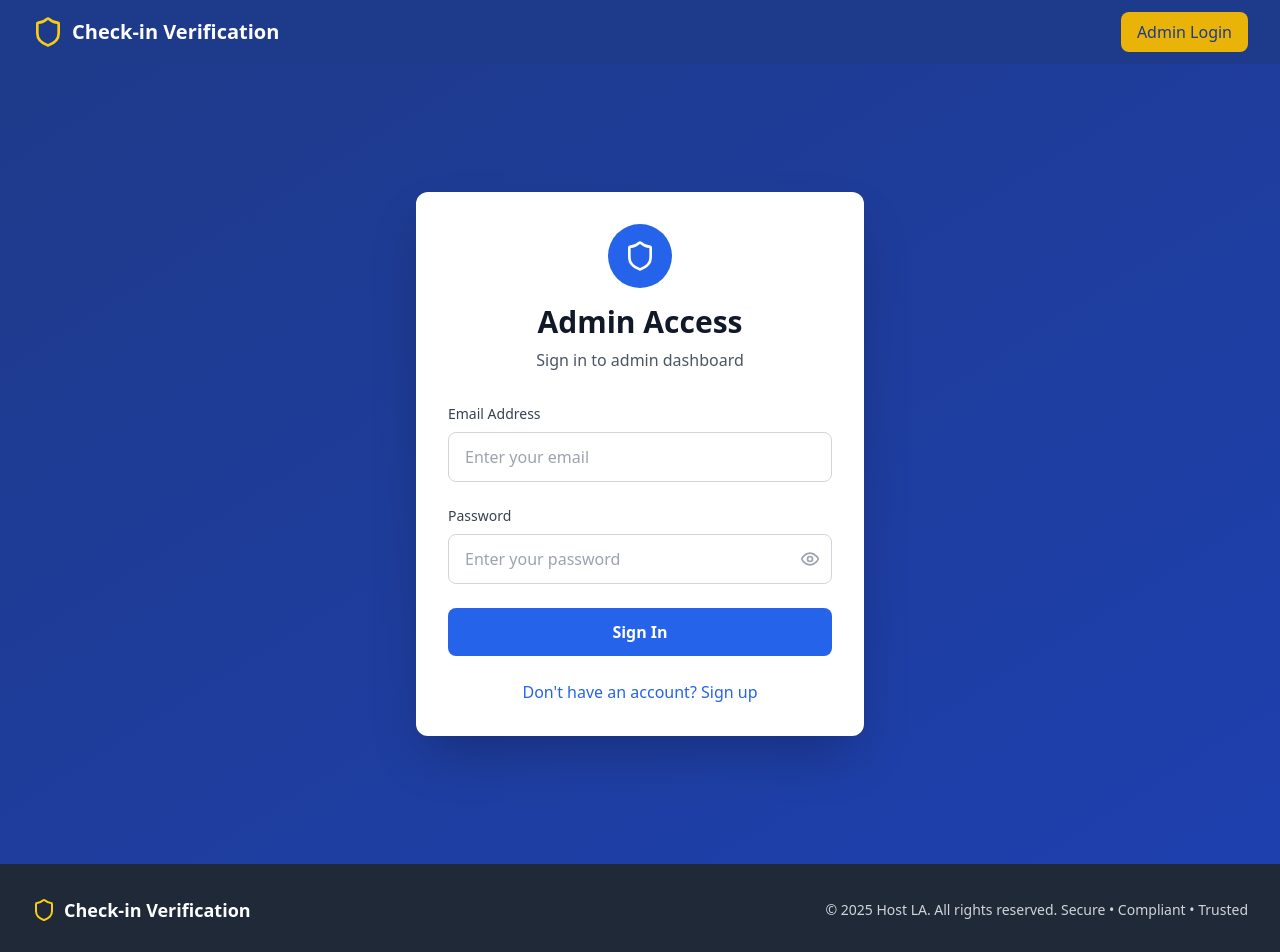
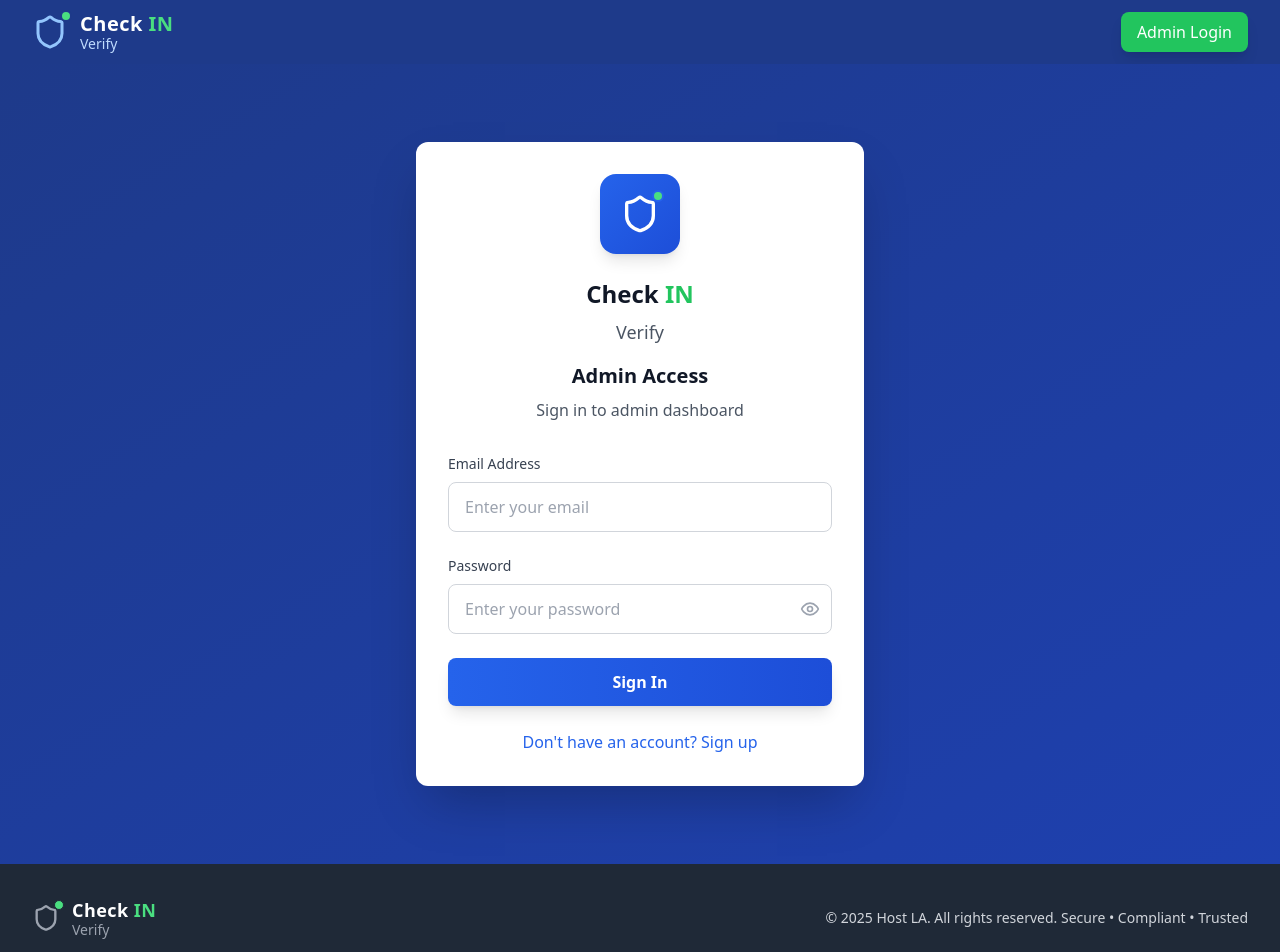
Before and after one commit to SIRXIII/CheckVerify, a React (Vite) app: page /admin/login in a window 1280 px wide. Shown: the top 952 px of the page. Built offline with nearby package versions, Linux system fonts and the light colour scheme; no server answers.

Commit message:
Update Logo to Check IN Verify with Modern Professional Styling

```diff
--- a/index.html
+++ b/index.html
@@ -4,7 +4,7 @@
     <meta charset="UTF-8" />
     <link rel="icon" type="image/svg+xml" href="/vite.svg" />
     <meta name="viewport" content="width=device-width, initial-scale=1.0" />
-    <title>Check-in Verification - Secure Hotel Document Upload</title>
+    <title>Check IN Verify - Secure Hotel Document Upload</title>
     <meta name="description" content="Secure document verification and payment consent for hotel check-in. Upload your ID and credit card safely." />
   </head>
   <body>
--- a/src/components/Footer.tsx
+++ b/src/components/Footer.tsx
@@ -6,9 +6,15 @@ export function Footer() {
     <footer className="bg-gray-800 text-white py-8">
       <div className="max-w-7xl mx-auto px-4 sm:px-6 lg:px-8">
         <div className="flex flex-col md:flex-row justify-between items-center">
-          <div className="flex items-center space-x-2 mb-4 md:mb-0">
-            <Shield className="h-6 w-6 text-yellow-400" />
-            <span className="text-lg font-semibold">Check-in Verification</span>
+          <div className="flex items-center space-x-3 mb-4 md:mb-0">
+            <div className="relative">
+              <Shield className="h-7 w-7 text-gray-400" />
+              <div className="absolute -top-1 -right-1 w-2.5 h-2.5 bg-green-400 rounded-full border border-gray-800"></div>
+            </div>
+            <div className="flex flex-col leading-tight">
+              <span className="text-lg font-bold tracking-wide">Check <span className="text-green-400">IN</span></span>
+              <span className="text-sm font-medium text-gray-400 -mt-1">Verify</span>
+            </div>
           </div>
           <div className="text-sm text-gray-300">
             © 2025 Host LA. All rights reserved. Secure • Compliant • Trusted
--- a/src/components/Header.tsx
+++ b/src/components/Header.tsx
@@ -20,9 +20,15 @@ export function Header() {
     <header className="bg-blue-900 text-white shadow-lg">
       <div className="max-w-7xl mx-auto px-4 sm:px-6 lg:px-8">
         <div className="flex justify-between items-center h-16">
-          <Link to="/" className="flex items-center space-x-2 hover:opacity-80 transition-opacity">
-            <Shield className="h-8 w-8 text-yellow-400" />
-            <span className="text-xl font-bold">Check-in Verification</span>
+          <Link to="/" className="flex items-center space-x-3 hover:opacity-80 transition-opacity group">
+            <div className="relative">
+              <Shield className="h-9 w-9 text-blue-300 group-hover:text-blue-200 transition-colors" />
+              <div className="absolute -top-1 -right-1 w-3 h-3 bg-green-400 rounded-full border-2 border-blue-900"></div>
+            </div>
+            <div className="flex flex-col leading-tight">
+              <span className="text-xl font-bold tracking-wide">Check <span className="text-green-400">IN</span></span>
+              <span className="text-sm font-medium text-blue-200 -mt-1">Verify</span>
+            </div>
           </Link>
 
           <nav className="flex items-center space-x-6">
@@ -30,14 +36,14 @@ export function Header() {
               <>
                 <Link
                   to="/admin/dashboard"
-                  className="flex items-center space-x-1 hover:text-yellow-400 transition-colors"
+                  className="flex items-center space-x-1 hover:text-green-400 transition-colors"
                 >
                   <User className="h-4 w-4" />
                   <span>Dashboard</span>
                 </Link>
                 <button
                   onClick={handleSignOut}
-                  className="flex items-center space-x-1 hover:text-yellow-400 transition-colors"
+                  className="flex items-center space-x-1 hover:text-green-400 transition-colors"
                 >
                   <LogOut className="h-4 w-4" />
                   <span>Sign Out</span>
@@ -46,7 +52,7 @@ export function Header() {
             ) : (
               <Link
                 to="/admin/login"
-                className="bg-yellow-500 hover:bg-yellow-600 text-blue-900 px-4 py-2 rounded-lg font-medium transition-colors"
+                className="bg-green-500 hover:bg-green-600 text-white px-4 py-2 rounded-lg font-medium transition-colors shadow-lg"
               >
                 Admin Login
               </Link>
--- a/src/pages/Login.tsx
+++ b/src/pages/Login.tsx
@@ -38,13 +38,22 @@ export function Login() {
       <div className="max-w-md w-full space-y-8">
         <div className="bg-white rounded-xl shadow-2xl p-8">
           <div className="text-center mb-8">
-            <div className="bg-blue-600 w-16 h-16 rounded-full flex items-center justify-center mx-auto mb-4">
-              <Shield className="h-8 w-8 text-white" />
+            <div className="bg-gradient-to-br from-blue-600 to-blue-700 w-20 h-20 rounded-2xl flex items-center justify-center mx-auto mb-6 shadow-lg">
+              <div className="relative">
+                <Shield className="h-10 w-10 text-white" />
+                <div className="absolute -top-1 -right-1 w-3 h-3 bg-green-400 rounded-full border-2 border-blue-600"></div>
+              </div>
             </div>
-            <h2 className="text-3xl font-bold text-gray-900">
+            <div className="mb-4">
+              <div className="flex justify-center items-center space-x-1 mb-2">
+                <span className="text-2xl font-bold text-gray-900">Check <span className="text-green-500">IN</span></span>
+              </div>
+              <span className="text-lg font-medium text-gray-600">Verify</span>
+            </div>
+            <h2 className="text-xl font-semibold text-gray-900 mb-2">
               Admin Access
             </h2>
-            <p className="text-gray-600 mt-2">
+            <p className="text-gray-600">
               {isSignUp ? 'Create admin account' : 'Sign in to admin dashboard'}
             </p>
           </div>
@@ -98,7 +107,7 @@ export function Login() {
             <button
               type="submit"
               disabled={loading}
-              className="w-full bg-blue-600 hover:bg-blue-700 text-white font-semibold py-3 px-4 rounded-lg transition-colors disabled:opacity-50 disabled:cursor-not-allowed"
+              className="w-full bg-gradient-to-r from-blue-600 to-blue-700 hover:from-blue-700 hover:to-blue-800 text-white font-semibold py-3 px-4 rounded-lg transition-all duration-200 disabled:opacity-50 disabled:cursor-not-allowed shadow-lg"
             >
               {loading ? 'Processing...' : isSignUp ? 'Create Account' : 'Sign In'}
             </button>
```
